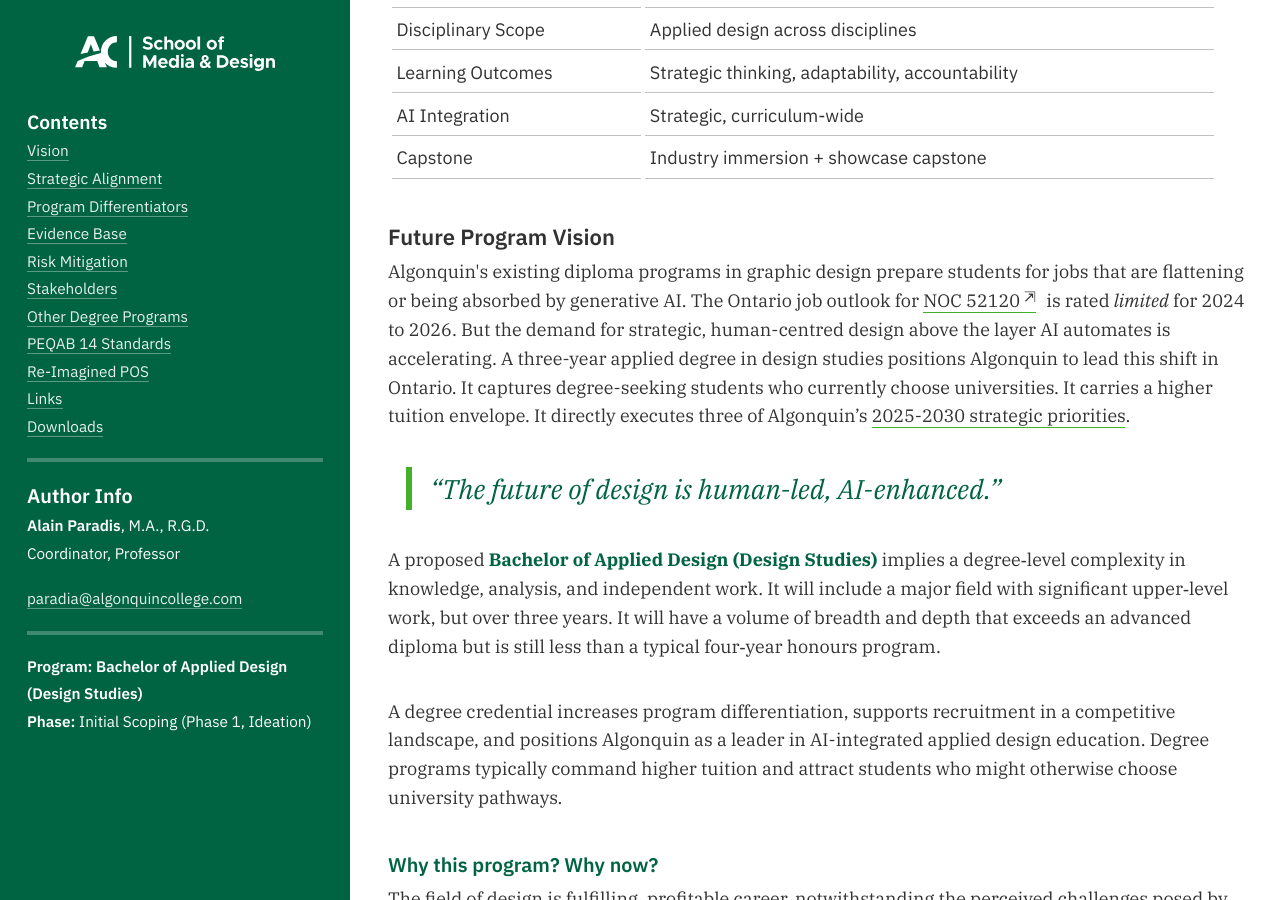
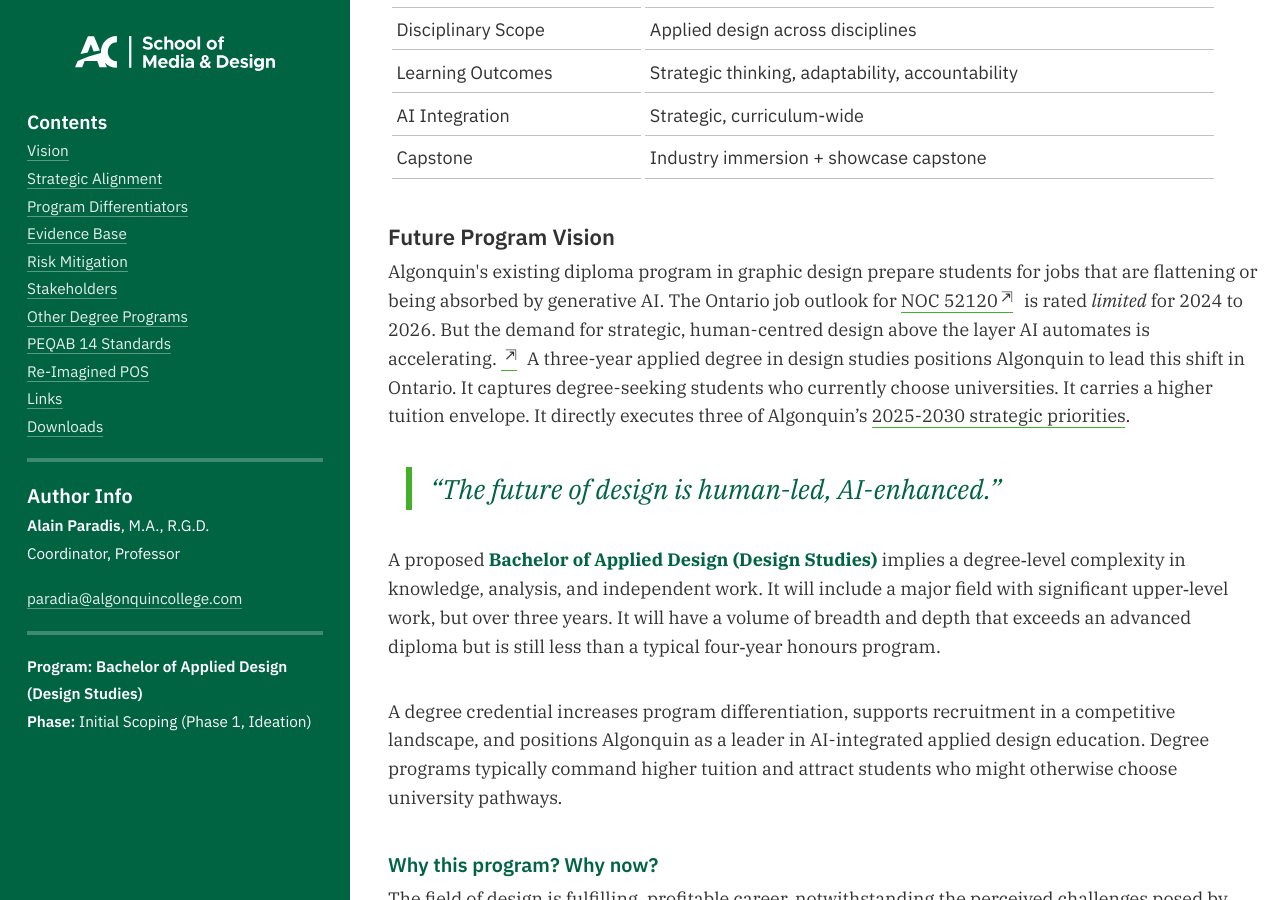
Before and after one commit to AlainParadis/program-transformation, a Jekyll site: the page built from index.md, in a window 1280 px wide and 900 px high, scrolled down 307 px. Built offline with Jekyll 4.4.1, drawn with Linux system fonts in a browser that asks for light colours.

Commit message:
Update vision copy and add external link
Modify _includes/vision.html: change wording from "programs" to "program" and insert an external Robert Half citation link to support the statement about demand for marketing/creative roles. These are minor content edits to clarify the copy and add a reference for the claim about job demand.

```diff
--- a/_includes/vision.html
+++ b/_includes/vision.html
@@ -12,7 +12,7 @@
 	<a name="vision">Future Program Vision</a>
 </h4>
 <p>
-	Algonquin's existing diploma programs in graphic design prepare students for jobs that are flattening or being absorbed by generative AI. The Ontario job outlook for <a href="{{ site.data.sitewide.links[2].url }}" title="NOC 52120" target="_blank" rel="noreferrer noopener" class="external">NOC 52120</a> is rated <em>limited</em> for 2024 to 2026. But the demand for strategic, human-centred design above the layer AI automates is accelerating. A three-year applied degree in design studies positions Algonquin to lead this shift in Ontario. It captures degree-seeking students who currently choose universities. It carries a higher tuition envelope. It directly executes three of Algonquin’s <a href="#strat-plan">2025-2030 strategic priorities</a>.
+	Algonquin's existing diploma program in graphic design prepare students for jobs that are flattening or being absorbed by generative AI. The Ontario job outlook for <a href="{{ site.data.sitewide.links[2].url }}" title="NOC 52120" target="_blank" rel="noreferrer noopener" class="external">NOC 52120</a> is rated <em>limited</em> for 2024 to 2026. But the demand for strategic, human-centred design above the layer AI automates is accelerating. <a href="https://www.roberthalf.com/ca/en/insights/research/data-reveals-which-marketing-and-creative-roles-are-in-highest-demand" class="external"></a> A three-year applied degree in design studies positions Algonquin to lead this shift in Ontario. It captures degree-seeking students who currently choose universities. It carries a higher tuition envelope. It directly executes three of Algonquin’s <a href="#strat-plan">2025-2030 strategic priorities</a>.
 </p>
 
 <blockquote>
```
